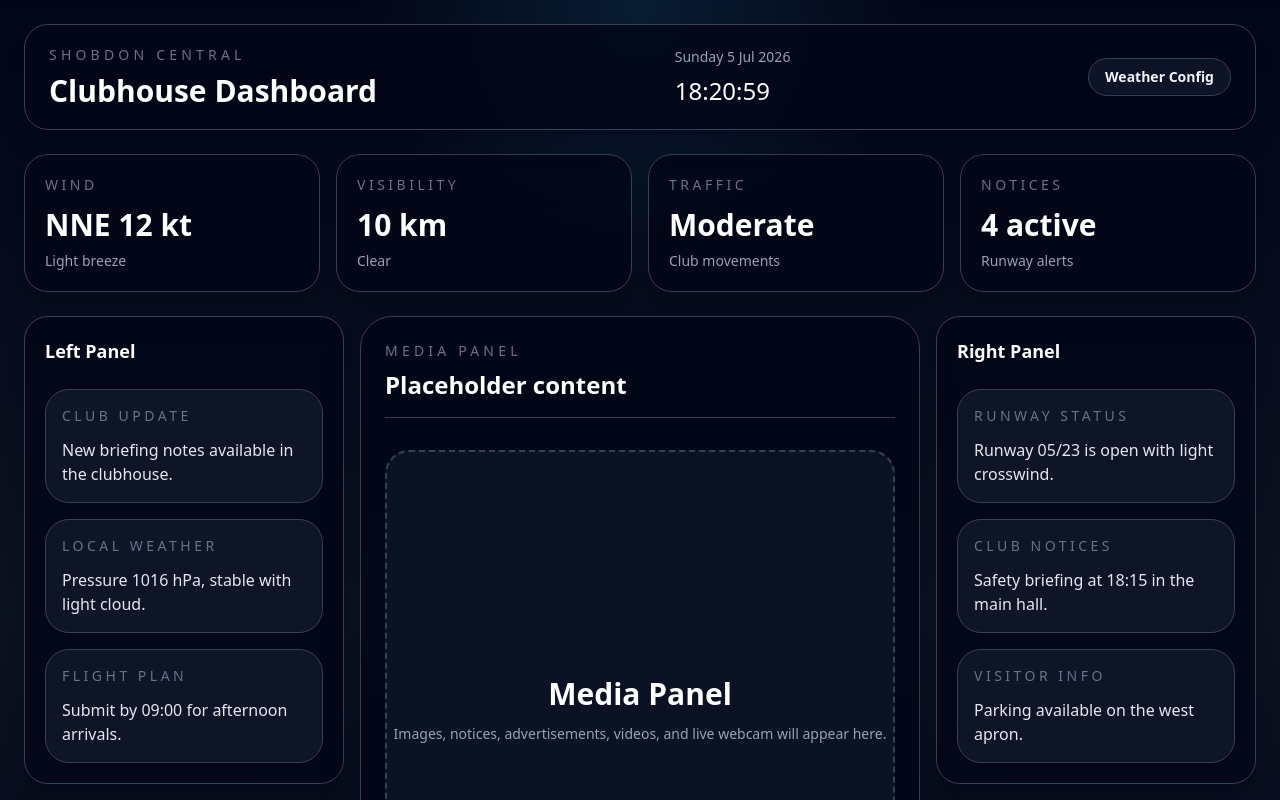
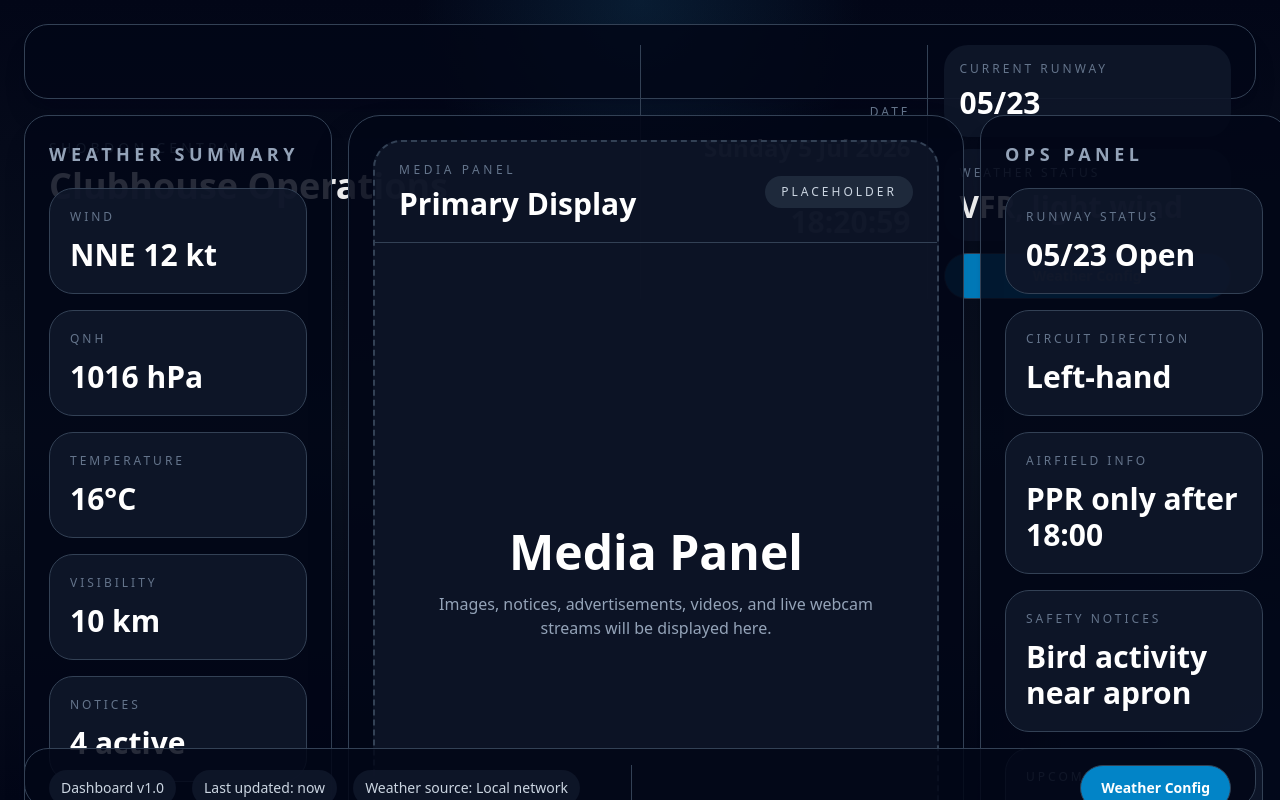
Before and after one commit to ullihealth/shobdon-central, a React (Vite) app: page / in a window 1280 px wide. Shown: the top 800 px of the page. Built offline with nearby package versions, Linux system fonts and the light colour scheme.

Commit message:
Redesign homepage into fixed 16:9 non-scrolling clubhouse dashboard

```diff
--- a/src/components/CentreDisplayPanel.tsx
+++ b/src/components/CentreDisplayPanel.tsx
@@ -1,16 +1,19 @@
 export default function CentreDisplayPanel(): JSX.Element {
   return (
-    <div className="rounded-[2rem] border border-slate-700 bg-slate-950/85 p-6 shadow-2xl shadow-slate-950/30">
-      <div className="flex items-center justify-between border-b border-slate-700 pb-4">
-        <div>
-          <div className="text-sm uppercase tracking-[0.3em] text-slate-500">Media Panel</div>
-          <div className="mt-2 text-2xl font-semibold text-white">Placeholder content</div>
+    <div className="h-full rounded-[2rem] border border-slate-700 bg-slate-950/90 p-6 shadow-2xl shadow-slate-950/30">
+      <div className="flex h-full flex-col rounded-[1.75rem] border-2 border-dashed border-slate-700 bg-slate-900/80">
+        <div className="flex items-center justify-between border-b border-slate-700 px-6 py-5">
+          <div>
+            <div className="text-xs uppercase tracking-[0.3em] text-slate-500">Media Panel</div>
+            <div className="mt-2 text-3xl font-semibold text-white">Primary Display</div>
+          </div>
+          <div className="rounded-full bg-slate-800 px-4 py-2 text-xs uppercase tracking-[0.25em] text-slate-300">Placeholder</div>
         </div>
-      </div>
-      <div className="mt-8 flex h-[520px] items-center justify-center rounded-3xl border-2 border-dashed border-slate-700 bg-slate-900/70 text-center text-slate-400">
-        <div>
-          <div className="text-3xl font-semibold text-white">Media Panel</div>
-          <div className="mt-3 text-sm text-slate-400">Images, notices, advertisements, videos, and live webcam will appear here.</div>
+        <div className="flex h-full items-center justify-center p-10 text-center">
+          <div className="space-y-4">
+            <div className="text-5xl font-semibold text-white">Media Panel</div>
+            <div className="max-w-2xl text-base text-slate-400">Images, notices, advertisements, videos, and live webcam streams will be displayed here.</div>
+          </div>
         </div>
       </div>
     </div>
--- a/src/components/FooterStatusBar.tsx
+++ b/src/components/FooterStatusBar.tsx
@@ -1,10 +1,23 @@
+import { Link, useLocation } from 'react-router-dom'
+
 export default function FooterStatusBar(): JSX.Element {
+  const location = useLocation()
+  const isConfigPage = location.pathname === '/config'
+
   return (
-    <div className="flex flex-col gap-3 rounded-3xl border border-slate-700 bg-slate-950/80 px-6 py-5 text-slate-300 shadow-xl shadow-slate-950/20 sm:flex-row sm:items-center sm:justify-between">
-      <div className="text-sm text-slate-400">Dashboard status: Placeholder data only</div>
-      <div className="flex flex-wrap gap-4 text-sm text-slate-300">
-        <span className="rounded-full bg-slate-900/90 px-3 py-1">Update cadence: TBC</span>
-        <span className="rounded-full bg-slate-900/90 px-3 py-1">Connectivity test: /config</span>
+    <div className="grid h-full grid-cols-[1fr_1fr] gap-4 rounded-3xl border border-slate-700 bg-slate-950/85 px-6 py-4 text-slate-300">
+      <div className="flex items-center gap-4 border-r border-slate-700 pr-4 text-sm">
+        <span className="rounded-full bg-slate-900/90 px-3 py-2">Dashboard v1.0</span>
+        <span className="rounded-full bg-slate-900/90 px-3 py-2">Last updated: now</span>
+        <span className="rounded-full bg-slate-900/90 px-3 py-2">Weather source: Local network</span>
+      </div>
+      <div className="flex items-center justify-end">
+        <Link
+          to={isConfigPage ? '/' : '/config'}
+          className="rounded-full border border-slate-700 bg-sky-600 px-5 py-3 text-sm font-semibold text-white transition hover:bg-sky-500"
+        >
+          {isConfigPage ? 'Back to Dashboard' : 'Weather Config'}
+        </Link>
       </div>
     </div>
   )
--- a/src/components/Header.tsx
+++ b/src/components/Header.tsx
@@ -24,19 +24,31 @@ export default function Header(): JSX.Element {
   })
 
   return (
-    <div className="flex flex-col gap-4 rounded-3xl border border-slate-700 bg-slate-950/80 px-6 py-5 shadow-xl shadow-slate-950/20 backdrop-blur-sm md:flex-row md:items-center md:justify-between">
-      <div>
+    <div className="grid h-full grid-cols-[2fr_1fr_1fr] gap-4 rounded-3xl border border-slate-700 bg-slate-950/85 px-6 py-5 shadow-xl shadow-slate-950/20">
+      <div className="flex flex-col justify-center gap-2">
         <div className="text-sm uppercase tracking-[0.3em] text-slate-500">Shobdon Central</div>
-        <div className="mt-2 text-3xl font-semibold text-white">Clubhouse Dashboard</div>
+        <div className="text-4xl font-semibold text-white">Clubhouse Operations</div>
       </div>
-      <div className="grid gap-2 text-right text-slate-300 md:text-left">
-        <div className="text-sm text-slate-400">{dateString}</div>
-        <div className="text-2xl font-medium text-white">{timeString}</div>
+
+      <div className="flex flex-col justify-center gap-3 border-x border-slate-700 px-4 text-right text-slate-300">
+        <div className="text-xs uppercase tracking-[0.25em] text-slate-500">Date</div>
+        <div className="text-2xl font-semibold text-white">{dateString}</div>
+        <div className="text-xs uppercase tracking-[0.25em] text-slate-500">Time</div>
+        <div className="text-3xl font-semibold text-white">{timeString}</div>
       </div>
-      <div className="flex items-center justify-between gap-3 md:justify-end">
+
+      <div className="grid items-center gap-3 text-right">
+        <div className="rounded-3xl bg-slate-900/90 p-4 text-left text-slate-200">
+          <div className="text-xs uppercase tracking-[0.25em] text-slate-500">Current Runway</div>
+          <div className="mt-2 text-3xl font-semibold text-white">05/23</div>
+        </div>
+        <div className="rounded-3xl bg-slate-900/90 p-4 text-left text-slate-200">
+          <div className="text-xs uppercase tracking-[0.25em] text-slate-500">Weather Status</div>
+          <div className="mt-2 text-3xl font-semibold text-white">VFR, light wind</div>
+        </div>
         <Link
-          to={isConfigPage ? '/': '/config'}
-          className="inline-flex rounded-full border border-slate-700 bg-slate-900/90 px-4 py-2 text-sm font-semibold text-slate-100 transition hover:border-slate-500 hover:text-white"
+          to={isConfigPage ? '/' : '/config'}
+          className="inline-flex justify-center rounded-full border border-slate-700 bg-sky-600 px-4 py-3 text-sm font-semibold text-white transition hover:bg-sky-500"
         >
           {isConfigPage ? 'Back to Dashboard' : 'Weather Config'}
         </Link>
--- a/src/components/LeftInfoPanel.tsx
+++ b/src/components/LeftInfoPanel.tsx
@@ -1,18 +1,20 @@
-const cards = [
-  { title: 'Club Update', content: 'New briefing notes available in the clubhouse.' },
-  { title: 'Local Weather', content: 'Pressure 1016 hPa, stable with light cloud.' },
-  { title: 'Flight Plan', content: 'Submit by 09:00 for afternoon arrivals.' }
+const data = [
+  { label: 'Wind', value: 'NNE 12 kt' },
+  { label: 'QNH', value: '1016 hPa' },
+  { label: 'Temperature', value: '16°C' },
+  { label: 'Visibility', value: '10 km' },
+  { label: 'Notices', value: '4 active' }
 ]
 
 export default function LeftInfoPanel(): JSX.Element {
   return (
-    <div className="rounded-3xl border border-slate-700 bg-slate-950/80 p-5 shadow-xl shadow-slate-950/20">
-      <div className="mb-6 text-lg font-semibold text-white">Left Panel</div>
-      <div className="space-y-4">
-        {cards.map((card) => (
-          <div key={card.title} className="rounded-3xl border border-slate-700 bg-slate-900/90 p-4">
-            <div className="text-sm uppercase tracking-[0.25em] text-slate-500">{card.title}</div>
-            <div className="mt-3 text-base leading-6 text-slate-200">{card.content}</div>
+    <div className="h-full rounded-3xl border border-slate-700 bg-slate-950/85 p-6 shadow-xl shadow-slate-950/20">
+      <div className="mb-5 text-lg font-semibold uppercase tracking-[0.25em] text-slate-400">Weather Summary</div>
+      <div className="grid gap-4">
+        {data.map((item) => (
+          <div key={item.label} className="rounded-3xl border border-slate-700 bg-slate-900/90 p-5">
+            <div className="text-xs uppercase tracking-[0.25em] text-slate-500">{item.label}</div>
+            <div className="mt-3 text-3xl font-semibold text-white">{item.value}</div>
           </div>
         ))}
       </div>
--- a/src/components/RightInfoPanel.tsx
+++ b/src/components/RightInfoPanel.tsx
@@ -1,18 +1,20 @@
 const cards = [
-  { title: 'Runway Status', content: 'Runway 05/23 is open with light crosswind.' },
-  { title: 'Club Notices', content: 'Safety briefing at 18:15 in the main hall.' },
-  { title: 'Visitor Info', content: 'Parking available on the west apron.' }
+  { title: 'Runway Status', value: '05/23 Open' },
+  { title: 'Circuit Direction', value: 'Left-hand' },
+  { title: 'Airfield Info', value: 'PPR only after 18:00' },
+  { title: 'Safety Notices', value: 'Bird activity near apron' },
+  { title: 'Upcoming Events', value: 'Fly-in Saturday 10:00' }
 ]
 
 export default function RightInfoPanel(): JSX.Element {
   return (
-    <div className="rounded-3xl border border-slate-700 bg-slate-950/80 p-5 shadow-xl shadow-slate-950/20">
-      <div className="mb-6 text-lg font-semibold text-white">Right Panel</div>
-      <div className="space-y-4">
+    <div className="h-full rounded-3xl border border-slate-700 bg-slate-950/85 p-6 shadow-xl shadow-slate-950/20">
+      <div className="mb-5 text-lg font-semibold uppercase tracking-[0.25em] text-slate-400">Ops Panel</div>
+      <div className="grid gap-4">
         {cards.map((card) => (
-          <div key={card.title} className="rounded-3xl border border-slate-700 bg-slate-900/90 p-4">
-            <div className="text-sm uppercase tracking-[0.25em] text-slate-500">{card.title}</div>
-            <div className="mt-3 text-base leading-6 text-slate-200">{card.content}</div>
+          <div key={card.title} className="rounded-3xl border border-slate-700 bg-slate-900/90 p-5">
+            <div className="text-xs uppercase tracking-[0.25em] text-slate-500">{card.title}</div>
+            <div className="mt-3 text-3xl font-semibold text-white">{card.value}</div>
           </div>
         ))}
       </div>
--- a/src/components/WeatherSummaryBar.tsx
+++ /dev/null
@@ -1,20 +0,0 @@
-const summaryItems = [
-  { label: 'Wind', value: 'NNE 12 kt', detail: 'Light breeze' },
-  { label: 'Visibility', value: '10 km', detail: 'Clear' },
-  { label: 'Traffic', value: 'Moderate', detail: 'Club movements' },
-  { label: 'Notices', value: '4 active', detail: 'Runway alerts' }
-]
-
-export default function WeatherSummaryBar(): JSX.Element {
-  return (
-    <div className="grid gap-4 md:grid-cols-4">
-      {summaryItems.map((item) => (
-        <div key={item.label} className="rounded-3xl border border-slate-700 bg-slate-950/80 p-5 shadow-lg shadow-slate-950/10">
-          <div className="text-sm uppercase tracking-[0.25em] text-slate-500">{item.label}</div>
-          <div className="mt-3 text-3xl font-semibold text-white">{item.value}</div>
-          <div className="mt-2 text-sm text-slate-400">{item.detail}</div>
-        </div>
-      ))}
-    </div>
-  )
-}
--- a/src/index.css
+++ b/src/index.css
@@ -6,6 +6,10 @@ html, body, #root {
   height: 100%;
 }
 
+body {
+  margin: 0;
+}
+
 /* Small tweaks for dark ATC-friendly UI */
 body {
   background: #0b1220;
--- a/src/pages/DashboardPage.tsx
+++ b/src/pages/DashboardPage.tsx
@@ -2,17 +2,20 @@ import CentreDisplayPanel from '../components/CentreDisplayPanel'
 import FooterStatusBar from '../components/FooterStatusBar'
 import Header from '../components/Header'
 import LeftInfoPanel from '../components/LeftInfoPanel'
-import MainDashboardLayout from '../components/MainDashboardLayout'
 import RightInfoPanel from '../components/RightInfoPanel'
-import WeatherSummaryBar from '../components/WeatherSummaryBar'
 
 export default function DashboardPage(): JSX.Element {
   return (
-    <div className="min-h-screen bg-[radial-gradient(circle_at_top,_rgba(56,189,248,0.12),_transparent_22%),radial-gradient(circle_at_bottom_right,_rgba(59,130,246,0.12),_transparent_20%),linear-gradient(180deg,_#020617_0%,_#0b1220_55%,_#020617_100%)] text-slate-100">
-      <div className="mx-auto flex min-h-screen max-w-[1920px] flex-col gap-6 px-6 py-6">
+    <div className="h-screen overflow-hidden bg-[radial-gradient(circle_at_top,_rgba(56,189,248,0.12),_transparent_22%),radial-gradient(circle_at_bottom_right,_rgba(59,130,246,0.12),_transparent_20%),linear-gradient(180deg,_#020617_0%,_#0b1220_55%,_#020617_100%)] text-slate-100">
+      <div className="mx-auto grid h-full max-w-[1920px] gap-4 px-6 py-6" style={{ gridTemplateRows: '10% 82% 8%' }}>
         <Header />
-        <WeatherSummaryBar />
-        <MainDashboardLayout left={<LeftInfoPanel />} center={<CentreDisplayPanel />} right={<RightInfoPanel />} />
+
+        <div className="grid h-full gap-4" style={{ gridTemplateColumns: '25% 50% 25%' }}>
+          <LeftInfoPanel />
+          <CentreDisplayPanel />
+          <RightInfoPanel />
+        </div>
+
         <FooterStatusBar />
       </div>
     </div>
```
